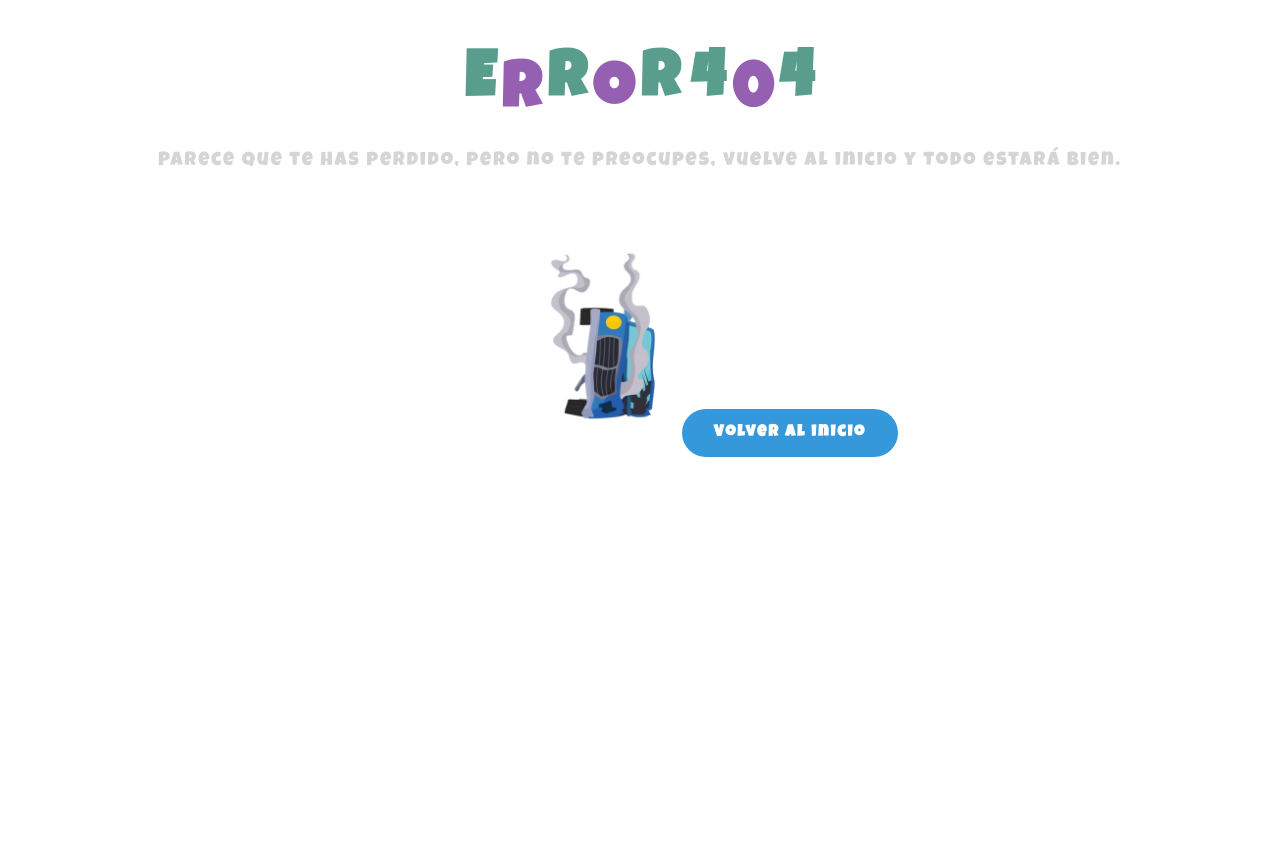
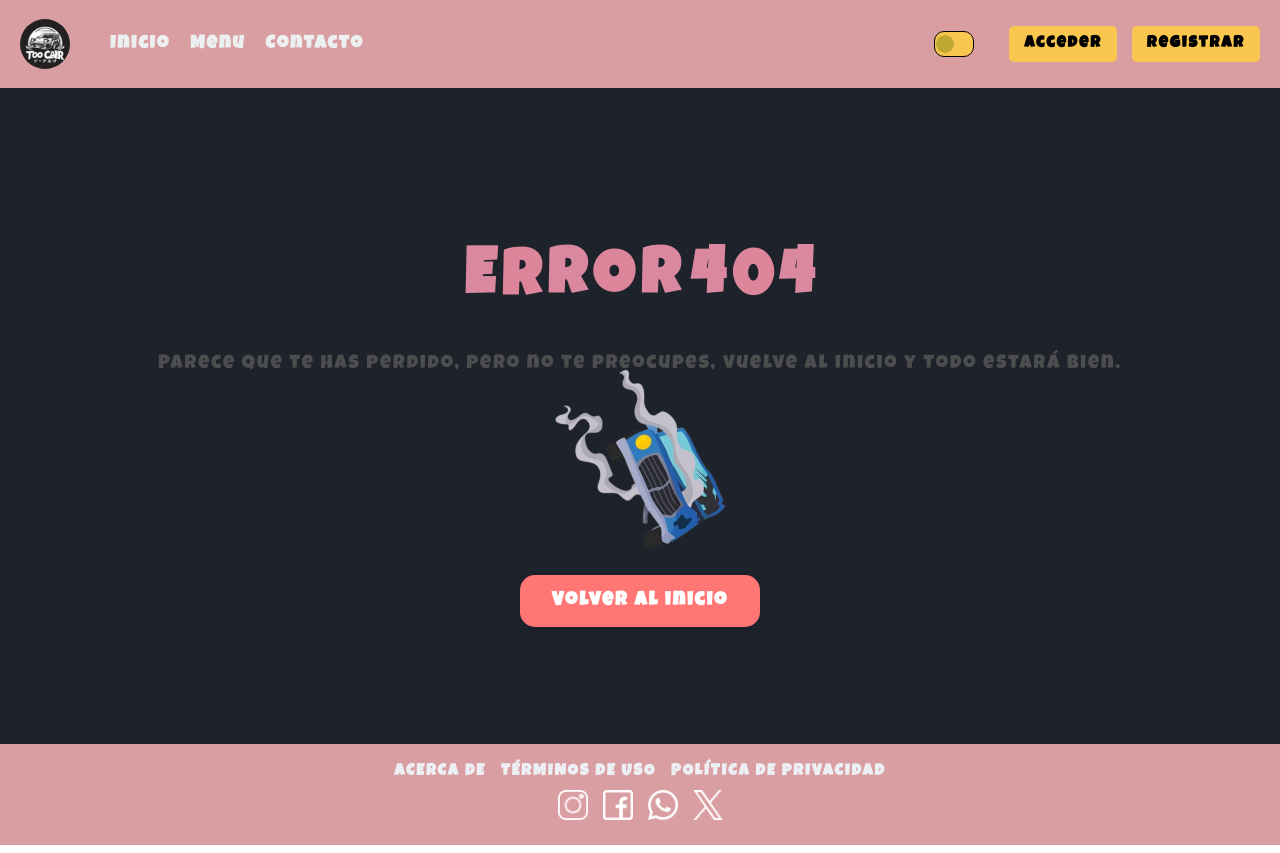
Before and after one commit to AndriuuU/React-Proyecto4-Too-Cars, a React (Vite) app: page /menu in a window 1280 px wide. Built offline with nearby package versions, Linux system fonts and the light colour scheme; no server answers.

Commit message:
Animacion error404

```diff
--- a/src/App.css
+++ b/src/App.css
@@ -1,4 +1,11 @@
 @import url('https://fonts.googleapis.com/css2?family=Luckiest+Guy&display=swap');
+
+html, body {
+  margin: 0;
+  padding: 0;
+  height: 100%;
+  font-family: "Luckiest Guy", cursive;
+}
 
 #root {
   max-width: 1280px;
@@ -7,6 +14,15 @@
   text-align: center;
 }
 
+.app-container {
+  display: flex;
+  flex-direction: column;
+  min-height: 100vh;  /* Esto asegura que el contenedor principal tenga al menos el 100% de la altura de la ventana */
+}
+
+.content {
+  flex: 1;  /* Esto hace que el main ocupe el espacio restante, empujando el footer hacia abajo */
+}
 
 .logo {
   height: 6em;
@@ -44,19 +60,3 @@
 .read-the-docs {
   color: #888;
 }
-html, body {
-  margin: 0;
-  padding: 0;
-  height: 100%;
-  font-family: "Luckiest Guy", cursive;
-}
-
-.app-container {
-  display: flex;
-  flex-direction: column;
-  min-height: 100vh;  /* Esto asegura que la altura del contenedor principal sea igual al 100% de la ventana */
-}
-
-.content {
-  flex: 1;
-}
--- a/src/pages/Error404.jsx
+++ b/src/pages/Error404.jsx
@@ -1,9 +1,14 @@
-import React from 'react';
-import '../style/main.scss';  // Asegúrate de importar el archivo de CSS
-import coche from '../../public/img/cocheVolcado.png';
+import React from 'react'
+import '../style/main.scss'  // Asegúrate de importar el archivo de CSS
+import coche from '../../public/img/cocheVolcado.png'
+import Footer from '../components/Footer'
+import Navbar from '../components/Navbar'
 
 const Error404 = () => {
   return (
+    <div>
+      <Navbar /> {/* Asegúrate de que el navbar esté aquí */}
+
       <section className="error-404">
         <h1 className="error-title">
           {['E', 'r', 'r', 'o', 'r', ' ', '4', '0', '4'].map((letter, index) => (
@@ -15,14 +20,13 @@ const Error404 = () => {
         <p className="error-message">
           Parece que te has perdido, pero no te preocupes, vuelve al inicio y todo estará bien.
         </p>
-      <img
-        src={coche} // Reemplaza con tu imagen de coche
-        alt="Coche"
-        className="error-image"
-      />
+        <img src={coche} alt="Coche" className="error-image" />
         <a href="/" className="error-button">Volver al inicio</a>
       </section>
-  );
-};
 
-export default Error404;
+      <Footer /> {/* Asegúrate de que el footer esté aquí */}
+    </div>
+  )
+}
+
+export default Error404
--- a/src/style/components/Footer.scss
+++ b/src/style/components/Footer.scss
@@ -25,7 +25,7 @@
       cursor: pointer;
 
       &:hover {
-        color: $light-hover-color;
+        color: $dark-hover-color;
       }
     }
 
--- a/src/style/main.scss
+++ b/src/style/main.scss
@@ -36,6 +36,18 @@
 
   }
 
+  html, body {
+    margin: 0;
+    padding: 0;
+    height: 100%;
+    font-family: "Luckiest Guy", cursive;
+  }
+
+  body {
+    display: flex;
+    flex-direction: column;
+    min-height: 100vh;  /* Esto asegura que la página ocupe al menos la altura completa de la ventana */
+  }
   body{
     font-family: "Luckiest Guy", cursive;
     letter-spacing: 2px;
--- a/src/style/pages/Auth.scss
+++ b/src/style/pages/Auth.scss
@@ -40,6 +40,7 @@
 body {
   background-color: var(--light-bg-color);
   color: var(--light-text-color);
+  min-height: 100vh;
 }
 .auth {
   width: 400px;
@@ -50,6 +51,7 @@ body {
   border-radius: 10px;
   box-shadow: 0 4px 8px rgba(0, 0, 0, 0.1);
   text-align: center;
+
 }
 
 .auth__tabs {
--- a/src/style/pages/error404.scss
+++ b/src/style/pages/error404.scss
@@ -1,8 +1,26 @@
+// Modo Oscuro / Claro
+body {
+  background-color: $light-bg-color;
+  color: $light-text-color;
+  transition: background-color 0.5s ease, color 0.5s ease;
+
+  &.dark-mode {
+    background-color: $dark-bg-color;
+    color: $dark-text-color;
+  }
+}
 
 .error-404 {
   text-align: center;
   position: relative;
-    color: #333;
+  color: $light-text-color;
+  background-color: $dark-bg-color;
+  padding: 4rem 1rem;
+  min-height: 66vh;
+  display: flex;
+  flex-direction: column;
+  justify-content: center;
+  align-items: center;
 }
 
 .error-title {
@@ -12,13 +30,14 @@
   display: flex;
   justify-content: center;
   gap: 0.3rem;
+  color: $color-primary;
 }
 
 .error-letter {
   display: inline-block;
-    animation: letterAnimation 2s ease-in-out infinite alternate;
+  animation: letterAnimation 3s ease-in-out infinite alternate;
   font-size: 4rem;
-    color: #e74c3c;
+  color: $color-accent;
 }
 
 .error-letter:nth-child(odd) {
@@ -31,55 +50,77 @@
 
 .error-message {
   font-size: 1.2rem;
-    color: #555;
+  color: $color-grey;
   margin-bottom: 2rem;
-    animation: messageAnimation 3s ease-in-out infinite alternate;
+  animation: messageAnimation 4s ease-in-out infinite alternate;
+  z-index: 1;
 }
 
 .error-image {
-    width: 300px;
+  width: 250px;
   height: auto;
-    margin-top: 3rem;
-    animation: carAnimation 4s ease-in-out infinite alternate;
+  margin-top: -2rem;
+  animation: carAnimation 6s ease-out forwards;
 }
 
 .error-button {
-    font-size: 1rem;
+  font-size: 1.2rem;
   text-decoration: none;
   padding: 1rem 2rem;
-    background-color: #3498db;
-    color: white;
-    border-radius: 30px;
+  background-color: $color-primary;
+  color: $color-light;
+  border-radius: $border-radius;
   font-weight: bold;
   transition: transform 0.3s ease, background-color 0.3s ease;
   margin-top: 2rem;
+  box-shadow: $box-shadow-btn;
+  display: inline-block;
+  z-index: 1;
 }
 
 .error-button:hover {
   transform: scale(1.1);
-    background-color: #2980b9;
+  background-color: $color-secondary-hover;
 }
 
+.toggle-button {
+  padding: 10px 20px;
+  background-color: $color-primary;
+  color: $color-light;
+  border: none;
+  border-radius: 30px;
+  cursor: pointer;
+  margin-top: 20px;
+  font-size: 1.1rem;
+  box-shadow: $box-shadow-btn;
+  transition: background-color 0.3s;
+}
+
+.toggle-button:hover {
+  background-color: $color-secondary-hover;
+}
+
+// Animaciones
 @keyframes letterAnimation {
   0% {
     transform: translateY(0);
-      color: #e74c3c;
+    color: $color-accent;
   }
   25% {
     transform: translateY(-10px);
-      color: #f39c12;
+    color: $color-secondary-hover;
   }
   50% {
     transform: translateY(10px);
-      color: #9b59b6;
+    color: $color-primary;
   }
   75% {
     transform: translateY(-10px);
-      color: #2ecc71;
+    color: $color-light;
   }
   100% {
     transform: translateY(0);
-      color: #e74c3c;
+    color: $color-accent;
   }
 }
 
@@ -100,12 +141,18 @@
 
 @keyframes carAnimation {
   0% {
-      transform: translateX(-500px);
+    transform: translateY(-500px) rotate(0deg) scale(0.5); // Empieza fuera de la pantalla y pequeña
+  }
+  25% {
+    transform: translateY(0) rotate(180deg) scale(1); // Llega al centro y gira una vez
   }
   50% {
-      transform: translateX(0);
+    transform: translateY(0) rotate(360deg) scale(1); // Completa la primera rotación
+  }
+  75% {
+    transform: translateY(0) rotate(540deg) scale(1); // Rota por segunda vez
   }
   100% {
-      transform: translateX(500px);
+    transform: translateY(0) rotate(720deg) scale(1.3); // Termina la rotación y aumenta de tamaño
   }
 }
--- a/src/style/pages/menu.scss
+++ b/src/style/pages/menu.scss
@@ -56,15 +56,13 @@
   justify-content: center;
   gap: 10px;
   margin: 20px 0;
-  flex-wrap: wrap; /* Hacer que los botones se ajusten en pantallas pequeñas */
 }
 
-/* Botón de paginación */
 .menu__pagination__button {
-  background-color: #007bff; /* Cambiar colores por valores hexadecimales */
+  background-color: $color-secondary;
   border: none;
   border-radius: 5px;
-  color: #ffffff;
+  color: $color-light;
   padding: 10px 15px;
   cursor: pointer;
   font-size: 14px;
@@ -72,11 +70,11 @@
 }
 
 .menu__pagination__button:hover {
-  background-color: #0056b3;
+  background-color: $color-secondary-hover;
 }
 
 .menu__pagination__button--active {
-  background-color: #28a745;
+  background-color: $color-primary;
   font-weight: bold;
 }
 
```
Lines whose indentation alone changed are shown as unchanged.
